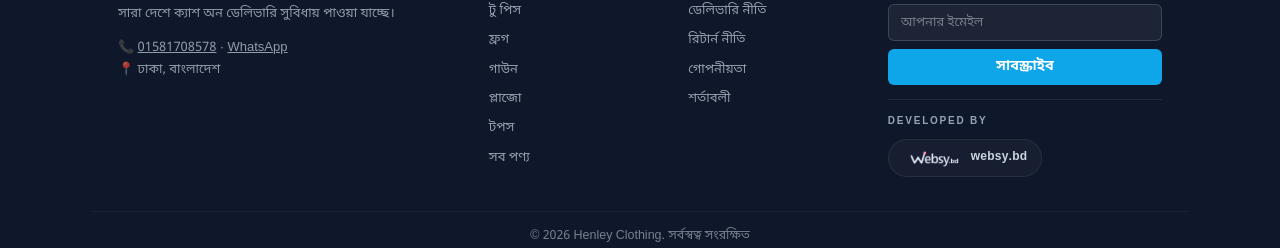
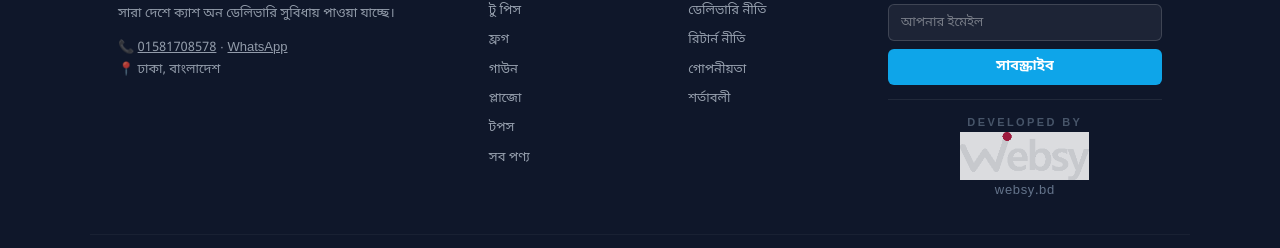
Before and after one commit to mahunn/Henley_Zone, a Next.js app: page / in a window 1280 px wide. Shown: the part 5104-5352 px from the top of the page. Built offline with nearby package versions, Linux system fonts and the light colour scheme; no server answers.

Commit message:
Final footer styling, alignment, and gap fixes for Websy.bd logo

```diff
--- a/src/app/globals.css
+++ b/src/app/globals.css
@@ -2975,52 +2975,59 @@ button {
   border-top: 1px solid rgba(255, 255, 255, 0.08);
 }
 
-.footer-dev-label {
-  font-size: 10px;
+.footer-dev-section-vertical {
+  display: flex;
+  flex-direction: column;
+  align-items: center;
+  width: 100%;
+}
+
+.footer-dev-label-vertical {
+  font-size: 11px;
   font-weight: 700;
+  color: #475569;
+  letter-spacing: 0.22em;
+  margin-bottom: 0px;
   text-transform: uppercase;
-  letter-spacing: 0.18em;
-  color: #94a3b8;
-  margin-bottom: 8px;
-}
-
-.footer-dev-pill {
-  display: inline-flex;
-  align-items: center;
-  gap: 8px;
-  background: rgba(255, 255, 255, 0.03);
-  border: 1px solid rgba(255, 255, 255, 0.08);
-  padding: 6px 14px;
-  border-radius: 999px;
+}
+
+.footer-dev-link-block-vertical {
+  display: flex;
+  flex-direction: column;
+  align-items: center;
+  gap: 0px;
   text-decoration: none;
-  transition: all 0.25s cubic-bezier(0.4, 0, 0.2, 1);
-  max-width: 100%;
-}
-
-.footer-dev-pill:hover {
-  background: rgba(255, 255, 255, 0.06);
-  border-color: rgba(255, 255, 255, 0.2);
-  transform: translateY(-1px);
-}
-
-.footer-dev-logo-img {
-  height: 24px;
+  transition: transform 0.25s cubic-bezier(0.4, 0, 0.2, 1);
+  width: fit-content;
+}
+
+.footer-dev-link-block-vertical:hover {
+  transform: translateY(-2px);
+}
+
+.footer-dev-logo-vertical {
+  height: 48px;
   width: auto;
   object-fit: contain;
-  filter: invert(1) hue-rotate(180deg);
-  mix-blend-mode: screen;
-  transition: transform 0.25s ease;
-}
-
-.footer-dev-pill:hover .footer-dev-logo-img {
+  opacity: 0.85;
+  transition: opacity 0.25s ease, transform 0.25s ease;
+}
+
+.footer-dev-link-block-vertical:hover .footer-dev-logo-vertical {
+  opacity: 1;
   transform: scale(1.05);
 }
 
-.footer-dev-domain {
-  font-size: 12px;
-  font-weight: 600;
+.footer-dev-domain-vertical {
+  font-size: 13px;
+  font-weight: 500;
+  color: #64748b;
+  letter-spacing: 0.05em;
+  transition: color 0.25s ease;
+}
+
+.footer-dev-link-block-vertical:hover .footer-dev-domain-vertical {
   color: #cbd5e1;
-  letter-spacing: 0.02em;
 }
 
 /* ─── Cart Page ──────────────────────────────────────────────────── */
--- a/src/components/layout/footer-developer-credit.tsx
+++ b/src/components/layout/footer-developer-credit.tsx
@@ -10,24 +10,22 @@ export function FooterDeveloperCredit() {
   }
 
   return (
-    <div className="footer-dev-inline">
-      <div className="footer-dev-label">Developed by</div>
+    <div className="footer-dev-section-vertical" style={{ borderTop: "1px solid rgba(255, 255, 255, 0.08)", paddingTop: "14px", marginTop: "14px" }}>
+      <div className="footer-dev-label-vertical">DEVELOPED BY</div>
       <a
         href="https://websy.bd"
         target="_blank"
         rel="noopener noreferrer"
-        className="footer-dev-pill"
+        className="footer-dev-link-block-vertical"
       >
         <img
-          src="/websy-logo.png"
-          alt="Websy Logo"
-          width={56}
-          height={14}
-          className="footer-dev-logo-img"
+          src="/websy-logo-white.png"
+          alt="Websy.bd"
+          className="footer-dev-logo-vertical"
           loading="lazy"
           decoding="async"
         />
-        <span className="footer-dev-domain">websy.bd</span>
+        <div className="footer-dev-domain-vertical">websy.bd</div>
       </a>
     </div>
   );
```
Also changed, not shown: scripts/make-logo-white.js (added, +48 -0 lines), src/app/(landing)/landing.css (+3 -68 lines), src/app/(landing)/layout.tsx (+5 -5 lines), public/websy-logo-white.png (added).
